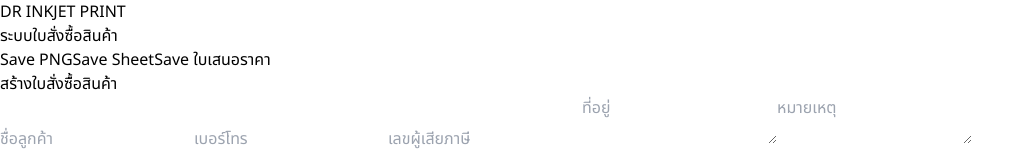
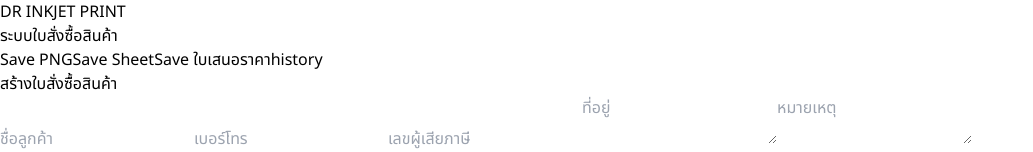
Before and after one commit to Taniez/dr-inkjet-order, a React (Vite) app: page / in a window 1280 px wide. Shown: the top 152 px of the page, without its empty margins (0-1033 px from the left). Built offline with nearby package versions, Linux system fonts and the light colour scheme.

Commit message:
shetter365

```diff
--- a/src/App.jsx
+++ b/src/App.jsx
@@ -1,5 +1,6 @@
 import { useState } from "react";
 import html2canvas from "html2canvas";
+import Admin from "./pages/admin";
 
 export default function App() {
 
@@ -387,6 +388,15 @@ export default function App() {
       }}
     >
       Save ใบเสนอราคา
+    </button>
+
+    <button
+      className="bg-purple-500 px-4 py-2 rounded-xl text-white"
+      onClick={() => {
+        window.location.href = '/admin';
+      }}
+    >
+      history
     </button>
 
 
```
